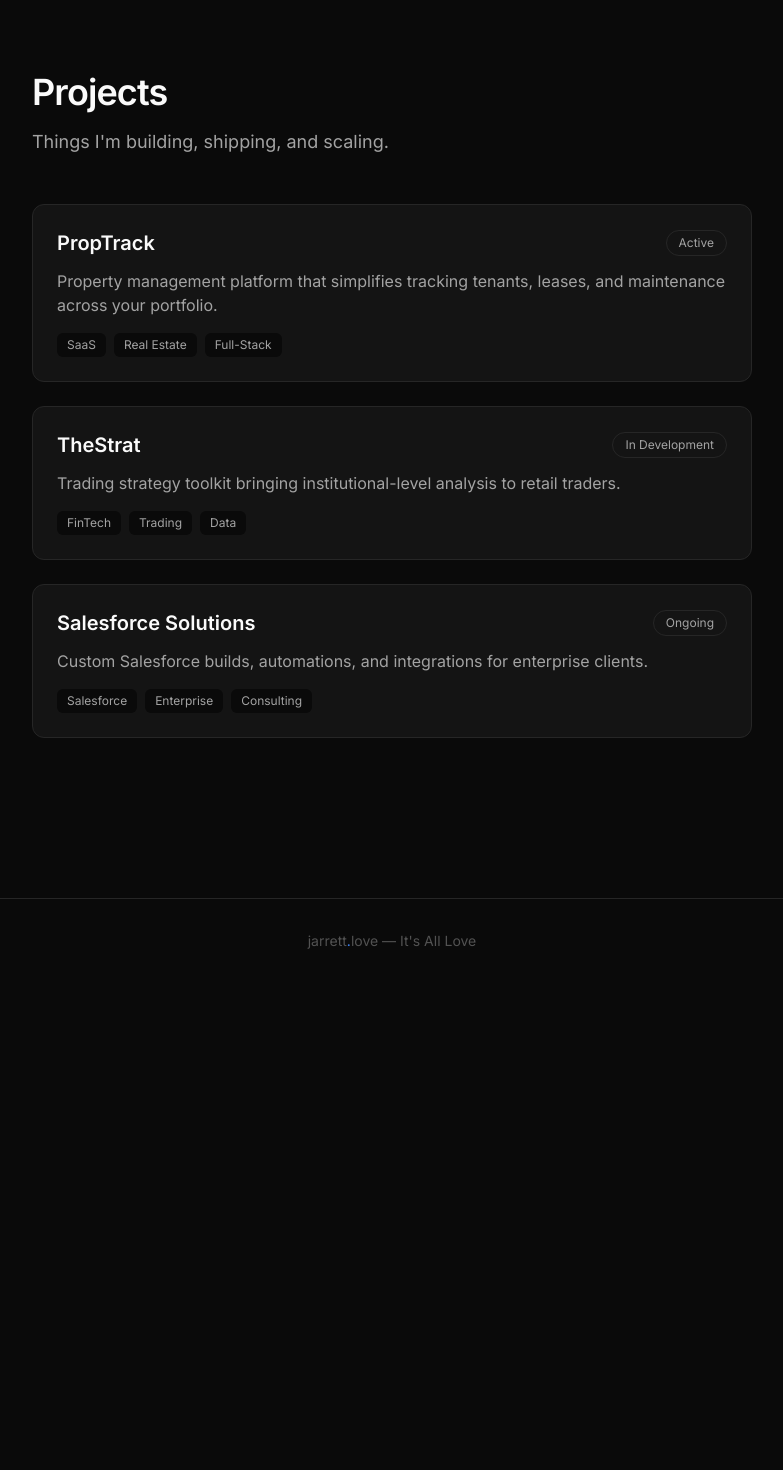
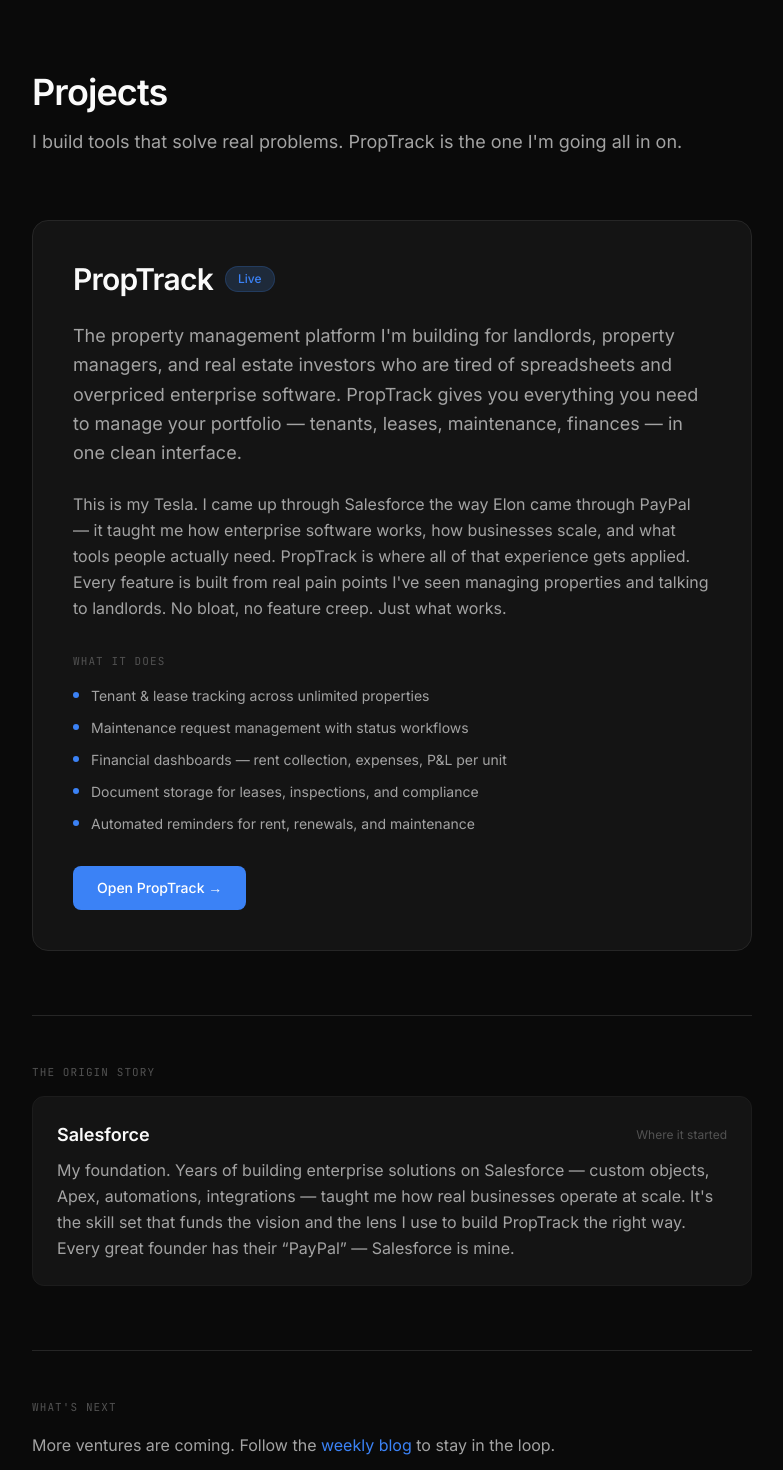
Before and after one commit to jarrettlove48-web/jarrett-dev, a Next.js app: page /projects in a window 1280 px wide. Shown: the part 80-1550 px from the top of the page, without its empty margins (248-1031 px from the left). Before the commit the page ends 1063 px from the top, so only its background shows below. Built offline with nearby package versions, Linux system fonts and the light colour scheme.

Commit message:
Redesign projects page — PropTrack as hero, Salesforce as origin story

```diff
--- a/src/app/projects/page.tsx
+++ b/src/app/projects/page.tsx
@@ -1,66 +1,111 @@
-const projects = [
-  {
-    name: "PropTrack",
-    status: "Active",
-    description:
-      "Property management platform that simplifies tracking tenants, leases, and maintenance across your portfolio.",
-    tags: ["SaaS", "Real Estate", "Full-Stack"],
-    link: "#",
-  },
-  {
-    name: "TheStrat",
-    status: "In Development",
-    description:
-      "Trading strategy toolkit bringing institutional-level analysis to retail traders.",
-    tags: ["FinTech", "Trading", "Data"],
-    link: "#",
-  },
-  {
-    name: "Salesforce Solutions",
-    status: "Ongoing",
-    description:
-      "Custom Salesforce builds, automations, and integrations for enterprise clients.",
-    tags: ["Salesforce", "Enterprise", "Consulting"],
-    link: "#",
-  },
+import Link from "next/link";
+
+const features = [
+  "Tenant & lease tracking across unlimited properties",
+  "Maintenance request management with status workflows",
+  "Financial dashboards — rent collection, expenses, P&L per unit",
+  "Document storage for leases, inspections, and compliance",
+  "Automated reminders for rent, renewals, and maintenance",
 ];
 
 export default function ProjectsPage() {
   return (
-    <div className="flex flex-col gap-12 py-16">
+    <div className="flex flex-col gap-16 py-16">
+      {/* Page Header */}
       <div>
         <h1 className="text-4xl font-bold tracking-tight">Projects</h1>
         <p className="mt-4 text-lg text-text-secondary">
-          Things I&apos;m building, shipping, and scaling.
+          I build tools that solve real problems. PropTrack is the one I&apos;m
+          going all in on.
         </p>
       </div>
 
-      <div className="flex flex-col gap-6">
-        {projects.map((project) => (
-          <div
-            key={project.name}
-            className="group rounded-xl border border-border bg-surface p-6 transition-colors hover:bg-surface-hover"
-          >
-            <div className="mb-3 flex items-center justify-between">
-              <h2 className="text-xl font-bold">{project.name}</h2>
-              <span className="rounded-full border border-border px-3 py-1 text-xs text-text-secondary">
-                {project.status}
-              </span>
-            </div>
-            <p className="mb-4 text-text-secondary">{project.description}</p>
-            <div className="flex flex-wrap gap-2">
-              {project.tags.map((tag) => (
-                <span
-                  key={tag}
-                  className="rounded-md bg-background px-2.5 py-1 text-xs text-text-secondary"
-                >
-                  {tag}
-                </span>
-              ))}
-            </div>
+      {/* PropTrack — Hero Feature */}
+      <section className="rounded-2xl border border-border bg-surface p-8 sm:p-10">
+        <div className="mb-6 flex items-center gap-3">
+          <h2 className="text-3xl font-bold tracking-tight">PropTrack</h2>
+          <span className="rounded-full bg-tag-bg px-3 py-1 text-xs font-medium text-accent border border-accent/20">
+            Live
+          </span>
+        </div>
+
+        <p className="mb-6 max-w-2xl text-lg leading-relaxed text-text-secondary">
+          The property management platform I&apos;m building for landlords,
+          property managers, and real estate investors who are tired of
+          spreadsheets and overpriced enterprise software. PropTrack gives you
+          everything you need to manage your portfolio — tenants, leases,
+          maintenance, finances — in one clean interface.
+        </p>
+
+        <p className="mb-8 text-text-secondary leading-relaxed">
+          This is my Tesla. I came up through Salesforce the way Elon came
+          through PayPal — it taught me how enterprise software works, how
+          businesses scale, and what tools people actually need. PropTrack is
+          where all of that experience gets applied. Every feature is built from
+          real pain points I&apos;ve seen managing properties and talking to
+          landlords. No bloat, no feature creep. Just what works.
+        </p>
+
+        {/* Features */}
+        <div className="mb-8">
+          <h3 className="mb-4 font-mono text-[11px] uppercase tracking-widest text-text-dim">
+            What it does
+          </h3>
+          <ul className="space-y-3">
+            {features.map((f) => (
+              <li key={f} className="flex items-start gap-3 text-sm text-text-secondary">
+                <span className="mt-1.5 h-1.5 w-1.5 shrink-0 rounded-full bg-accent" />
+                {f}
+              </li>
+            ))}
+          </ul>
+        </div>
+
+        {/* CTA */}
+        <a
+          href="https://app.proptrack.app"
+          target="_blank"
+          rel="noopener noreferrer"
+          className="inline-flex items-center gap-2 rounded-lg bg-accent px-6 py-3 text-sm font-medium text-white transition-colors hover:bg-accent-hover"
+        >
+          Open PropTrack &rarr;
+        </a>
+      </section>
+
+      {/* Origin Story */}
+      <section className="border-t border-border pt-12">
+        <h3 className="mb-4 font-mono text-[11px] uppercase tracking-widest text-text-dim">
+          The origin story
+        </h3>
+        <div className="rounded-xl border border-border-subtle bg-surface p-6">
+          <div className="mb-2 flex items-center justify-between">
+            <h4 className="text-lg font-bold">Salesforce</h4>
+            <span className="text-xs text-text-dim">Where it started</span>
           </div>
-        ))}
-      </div>
+          <p className="text-text-secondary leading-relaxed">
+            My foundation. Years of building enterprise solutions on Salesforce
+            — custom objects, Apex, automations, integrations — taught me how
+            real businesses operate at scale. It&apos;s the skill set that funds
+            the vision and the lens I use to build PropTrack the right way.
+            Every great founder has their &ldquo;PayPal&rdquo; — Salesforce is
+            mine.
+          </p>
+        </div>
+      </section>
+
+      {/* What's Next */}
+      <section className="border-t border-border pt-12">
+        <h3 className="mb-4 font-mono text-[11px] uppercase tracking-widest text-text-dim">
+          What&apos;s next
+        </h3>
+        <p className="text-text-secondary leading-relaxed">
+          More ventures are coming. Follow the{" "}
+          <Link href="/blog" className="text-accent hover:text-accent-hover">
+            weekly blog
+          </Link>{" "}
+          to stay in the loop.
+        </p>
+      </section>
     </div>
   );
 }
```
